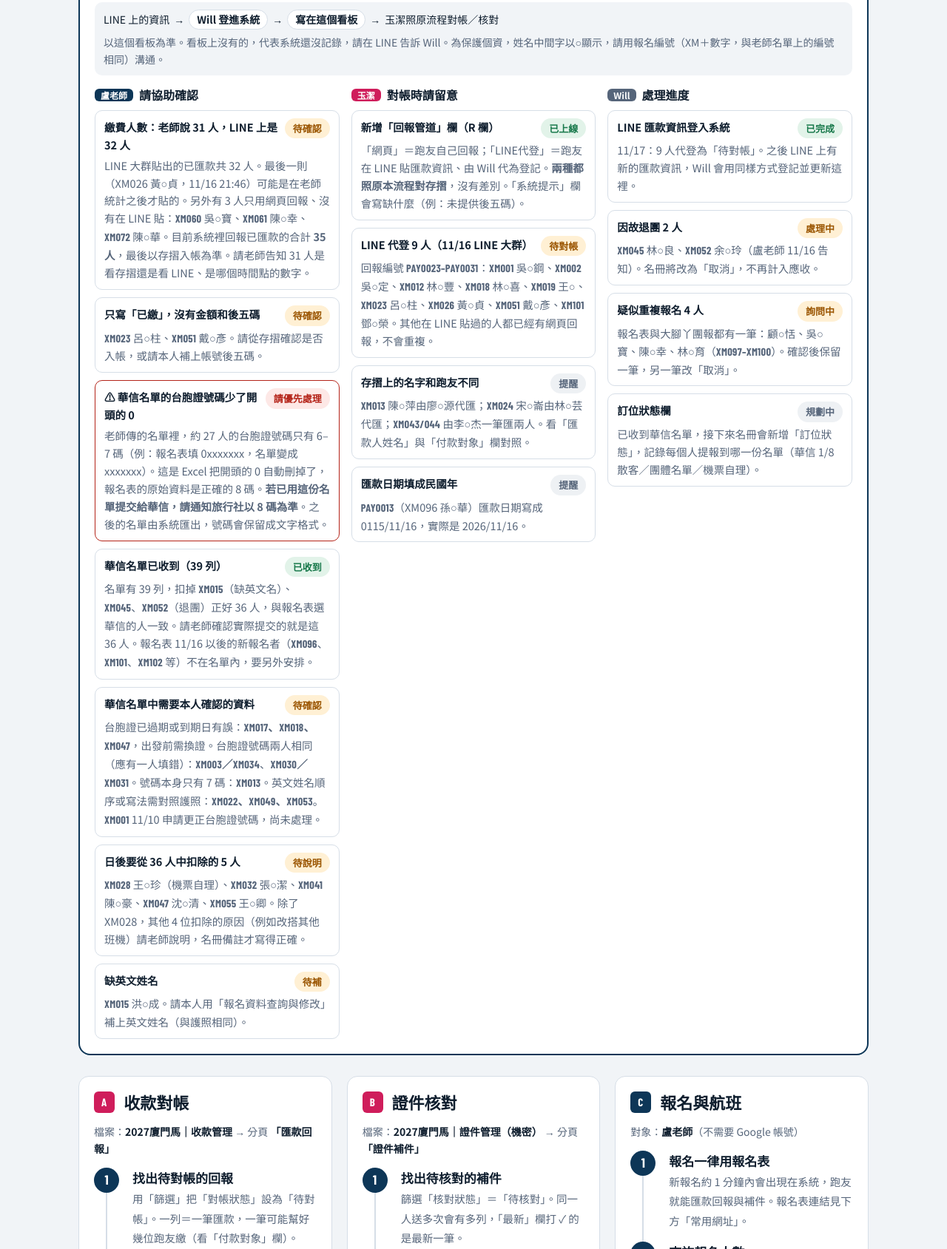
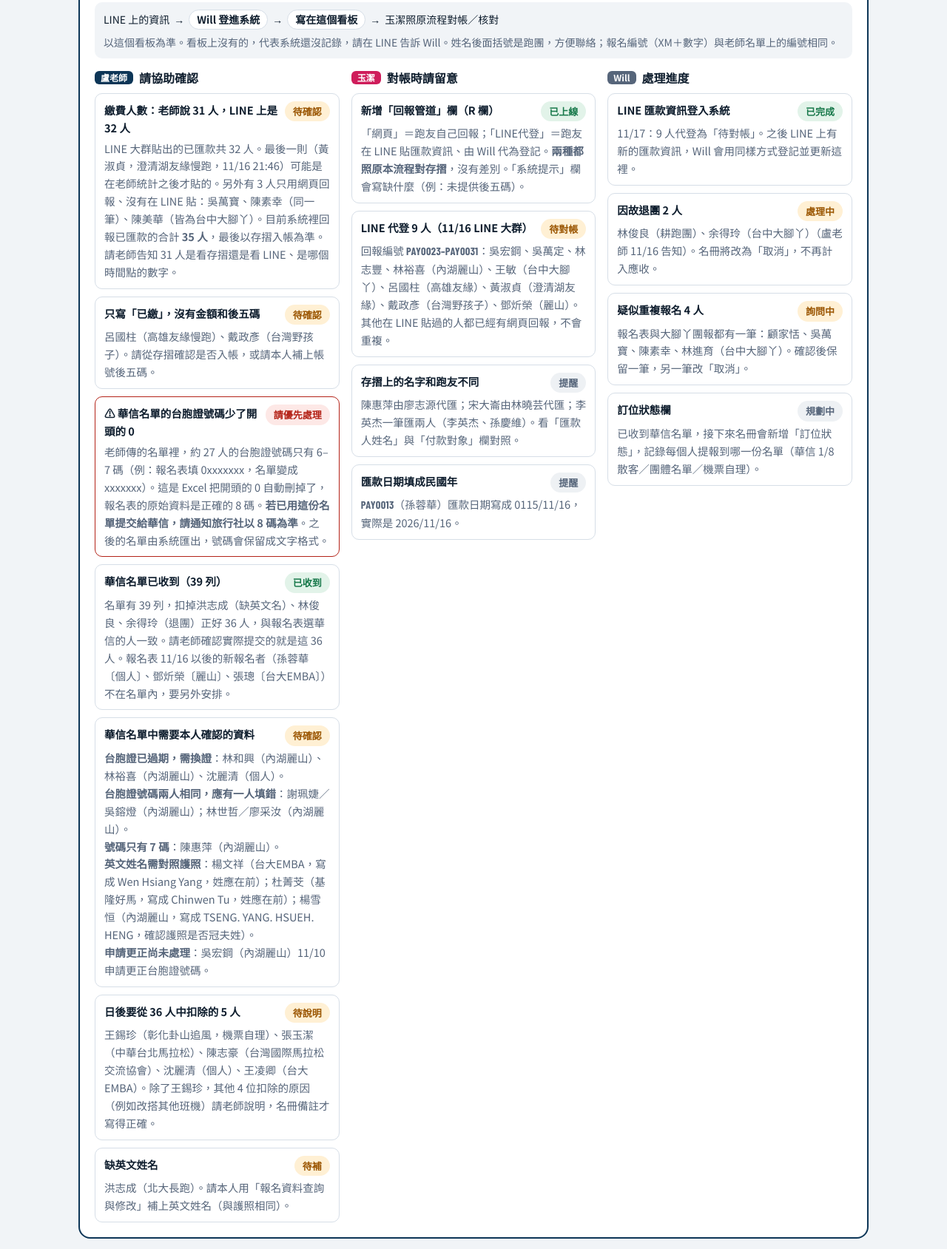
Before and after one commit to willleester/xiamen-2027, a plain HTML site: page staff.html in a window 1280 px wide. Shown: the part 287-1976 px from the top of the page at 74% size. Drawn offline with nearby package versions, Linux system fonts and the light colour scheme; a web font is replaced by a local one.

Commit message:
看板改為全名與跑團
Co-Authored-By: Claude Opus 5.5 <noreply@anthropic.com>

```diff
--- a/staff.html
+++ b/staff.html
@@ -125,25 +125,25 @@ footer .in{padding-block:0 32px}
       </div>
       <div class="flowline">
         <span>LINE 上的資訊</span>→<b>Will 登進系統</b>→<b>寫在這個看板</b>→<span>玉潔照原流程對帳／核對</span>
-        <span style="flex-basis:100%;color:var(--muted)">以這個看板為準。看板上沒有的，代表系統還沒記錄，請在 LINE 告訴 Will。為保護個資，姓名中間字以○顯示，請用報名編號（XM＋數字，與老師名單上的編號相同）溝通。</span>
+        <span style="flex-basis:100%;color:var(--muted)">以這個看板為準。看板上沒有的，代表系統還沒記錄，請在 LINE 告訴 Will。姓名後面括號是跑團，方便聯絡；報名編號（XM＋數字）與老師名單上的編號相同。</span>
       </div>
       <div class="cols">
         <div class="col t">
           <h3><span class="who2">盧老師</span>請協助確認</h3>
           <div class="item"><div class="t">繳費人數：老師說 31 人，LINE 上是 32 人<span class="chip c-wait">待確認</span></div>
-            <span class="d">LINE 大群貼出的已匯款共 32 人。最後一則（XM026 黃○貞，11/16 21:46）可能是在老師統計之後才貼的。另外有 3 人只用網頁回報、沒有在 LINE 貼：<span class="ids">XM060</span> 吳○寶、<span class="ids">XM061</span> 陳○幸、<span class="ids">XM072</span> 陳○華。目前系統裡回報已匯款的合計 <b>35 人</b>，最後以存摺入帳為準。請老師告知 31 人是看存摺還是看 LINE、是哪個時間點的數字。</span></div>
+            <span class="d">LINE 大群貼出的已匯款共 32 人。最後一則（黃淑貞，澄清湖友緣慢跑，11/16 21:46）可能是在老師統計之後才貼的。另外有 3 人只用網頁回報、沒有在 LINE 貼：吳萬寶、陳素幸（同一筆）、陳美華（皆為台中大腳丫）。目前系統裡回報已匯款的合計 <b>35 人</b>，最後以存摺入帳為準。請老師告知 31 人是看存摺還是看 LINE、是哪個時間點的數字。</span></div>
           <div class="item"><div class="t">只寫「已繳」，沒有金額和後五碼<span class="chip c-wait">待確認</span></div>
-            <span class="d"><span class="ids">XM023</span> 呂○柱、<span class="ids">XM051</span> 戴○彥。請從存摺確認是否入帳，或請本人補上帳號後五碼。</span></div>
+            <span class="d">呂國柱（高雄友緣慢跑）、戴政彥（台灣野孩子）。請從存摺確認是否入帳，或請本人補上帳號後五碼。</span></div>
           <div class="item" style="border-color:var(--err)"><div class="t">⚠ 華信名單的台胞證號碼少了開頭的 0<span class="chip c-bad">請優先處理</span></div>
             <span class="d">老師傳的名單裡，約 27 人的台胞證號碼只有 6–7 碼（例：報名表填 0xxxxxxx，名單變成 xxxxxxx）。這是 Excel 把開頭的 0 自動刪掉了，報名表的原始資料是正確的 8 碼。<b>若已用這份名單提交給華信，請通知旅行社以 8 碼為準</b>。之後的名單由系統匯出，號碼會保留成文字格式。</span></div>
           <div class="item"><div class="t">華信名單已收到（39 列）<span class="chip c-ok">已收到</span></div>
-            <span class="d">名單有 39 列，扣掉 <span class="ids">XM015</span>（缺英文名）、<span class="ids">XM045</span>、<span class="ids">XM052</span>（退團）正好 36 人，與報名表選華信的人一致。請老師確認實際提交的就是這 36 人。報名表 11/16 以後的新報名者（<span class="ids">XM096</span>、<span class="ids">XM101</span>、<span class="ids">XM102</span> 等）不在名單內，要另外安排。</span></div>
+            <span class="d">名單有 39 列，扣掉洪志成（缺英文名）、林俊良、余得玲（退團）正好 36 人，與報名表選華信的人一致。請老師確認實際提交的就是這 36 人。報名表 11/16 以後的新報名者（孫蓉華〔個人〕、鄧炘榮〔麗山〕、張璁〔台大EMBA〕）不在名單內，要另外安排。</span></div>
           <div class="item"><div class="t">華信名單中需要本人確認的資料<span class="chip c-wait">待確認</span></div>
-            <span class="d">台胞證已過期或到期日有誤：<span class="ids">XM017、XM018、XM047</span>，出發前需換證。台胞證號碼兩人相同（應有一人填錯）：<span class="ids">XM003／XM034</span>、<span class="ids">XM030／XM031</span>。號碼本身只有 7 碼：<span class="ids">XM013</span>。英文姓名順序或寫法需對照護照：<span class="ids">XM022、XM049、XM053</span>。<span class="ids">XM001</span> 11/10 申請更正台胞證號碼，尚未處理。</span></div>
+            <span class="d"><b>台胞證已過期，需換證</b>：林和興（內湖麗山）、林裕喜（內湖麗山）、沈麗清（個人）。<br><b>台胞證號碼兩人相同，應有一人填錯</b>：謝珮婕／吳鎔燈（內湖麗山）；林世哲／廖采汝（內湖麗山）。<br><b>號碼只有 7 碼</b>：陳惠萍（內湖麗山）。<br><b>英文姓名需對照護照</b>：楊文祥（台大EMBA，寫成 Wen Hsiang Yang，姓應在前）；杜菁芠（基隆好馬，寫成 Chinwen Tu，姓應在前）；楊雪恒（內湖麗山，寫成 TSENG. YANG. HSUEH. HENG，確認護照是否冠夫姓）。<br><b>申請更正尚未處理</b>：吳宏鋼（內湖麗山）11/10 申請更正台胞證號碼。</span></div>
           <div class="item"><div class="t">日後要從 36 人中扣除的 5 人<span class="chip c-wait">待說明</span></div>
-            <span class="d"><span class="ids">XM028</span> 王○珍（機票自理）、<span class="ids">XM032</span> 張○潔、<span class="ids">XM041</span> 陳○豪、<span class="ids">XM047</span> 沈○清、<span class="ids">XM055</span> 王○卿。除了 XM028，其他 4 位扣除的原因（例如改搭其他班機）請老師說明，名冊備註才寫得正確。</span></div>
+            <span class="d">王錫珍（彰化卦山追風，機票自理）、張玉潔（中華台北馬拉松）、陳志豪（台灣國際馬拉松交流協會）、沈麗清（個人）、王凌卿（台大EMBA）。除了王錫珍，其他 4 位扣除的原因（例如改搭其他班機）請老師說明，名冊備註才寫得正確。</span></div>
           <div class="item"><div class="t">缺英文姓名<span class="chip c-wait">待補</span></div>
-            <span class="d"><span class="ids">XM015</span> 洪○成。請本人用「報名資料查詢與修改」補上英文姓名（與護照相同）。</span></div>
+            <span class="d">洪志成（北大長跑）。請本人用「報名資料查詢與修改」補上英文姓名（與護照相同）。</span></div>
         </div>
 
         <div class="col y">
@@ -151,11 +151,11 @@ footer .in{padding-block:0 32px}
           <div class="item"><div class="t">新增「回報管道」欄（R 欄）<span class="chip c-ok">已上線</span></div>
             <span class="d">「網頁」＝跑友自己回報；「LINE代登」＝跑友在 LINE 貼匯款資訊、由 Will 代為登記。<b>兩種都照原本流程對存摺</b>，沒有差別。「系統提示」欄會寫缺什麼（例：未提供後五碼）。</span></div>
           <div class="item"><div class="t">LINE 代登 9 人（11/16 LINE 大群）<span class="chip c-wait">待對帳</span></div>
-            <span class="d">回報編號 <span class="ids">PAY0023–PAY0031</span>：<span class="ids">XM001</span> 吳○鋼、<span class="ids">XM002</span> 吳○定、<span class="ids">XM012</span> 林○豐、<span class="ids">XM018</span> 林○喜、<span class="ids">XM019</span> 王○、<span class="ids">XM023</span> 呂○柱、<span class="ids">XM026</span> 黃○貞、<span class="ids">XM051</span> 戴○彥、<span class="ids">XM101</span> 鄧○榮。其他在 LINE 貼過的人都已經有網頁回報，不會重複。</span></div>
+            <span class="d">回報編號 <span class="ids">PAY0023–PAY0031</span>：吳宏鋼、吳萬定、林志豐、林裕喜（內湖麗山）、王敏（台中大腳丫）、呂國柱（高雄友緣）、黃淑貞（澄清湖友緣）、戴政彥（台灣野孩子）、鄧炘榮（麗山）。其他在 LINE 貼過的人都已經有網頁回報，不會重複。</span></div>
           <div class="item"><div class="t">存摺上的名字和跑友不同<span class="chip c-off">提醒</span></div>
-            <span class="d"><span class="ids">XM013</span> 陳○萍由廖○源代匯；<span class="ids">XM024</span> 宋○崙由林○芸代匯；<span class="ids">XM043/044</span> 由李○杰一筆匯兩人。看「匯款人姓名」與「付款對象」欄對照。</span></div>
+            <span class="d">陳惠萍由廖志源代匯；宋大崙由林曉芸代匯；李英杰一筆匯兩人（李英杰、孫慶維）。看「匯款人姓名」與「付款對象」欄對照。</span></div>
           <div class="item"><div class="t">匯款日期填成民國年<span class="chip c-off">提醒</span></div>
-            <span class="d"><span class="ids">PAY0013</span>（XM096 孫○華）匯款日期寫成 0115/11/16，實際是 2026/11/16。</span></div>
+            <span class="d"><span class="ids">PAY0013</span>（孫蓉華）匯款日期寫成 0115/11/16，實際是 2026/11/16。</span></div>
         </div>
 
         <div class="col w">
@@ -163,9 +163,9 @@ footer .in{padding-block:0 32px}
           <div class="item"><div class="t">LINE 匯款資訊登入系統<span class="chip c-ok">已完成</span></div>
             <span class="d">11/17：9 人代登為「待對帳」。之後 LINE 上有新的匯款資訊，Will 會用同樣方式登記並更新這裡。</span></div>
           <div class="item"><div class="t">因故退團 2 人<span class="chip c-wait">處理中</span></div>
-            <span class="d"><span class="ids">XM045</span> 林○良、<span class="ids">XM052</span> 余○玲（盧老師 11/16 告知）。名冊將改為「取消」，不再計入應收。</span></div>
+            <span class="d">林俊良（耕跑團）、余得玲（台中大腳丫）（盧老師 11/16 告知）。名冊將改為「取消」，不再計入應收。</span></div>
           <div class="item"><div class="t">疑似重複報名 4 人<span class="chip c-wait">詢問中</span></div>
-            <span class="d">報名表與大腳丫團報都有一筆：顧○恬、吳○寶、陳○幸、林○育（<span class="ids">XM097–XM100</span>）。確認後保留一筆，另一筆改「取消」。</span></div>
+            <span class="d">報名表與大腳丫團報都有一筆：顧家恬、吳萬寶、陳素幸、林進育（台中大腳丫）。確認後保留一筆，另一筆改「取消」。</span></div>
           <div class="item"><div class="t">訂位狀態欄<span class="chip c-off">規劃中</span></div>
             <span class="d">已收到華信名單，接下來名冊會新增「訂位狀態」，記錄每個人提報到哪一份名單（華信 1/8 散客／團體名單／機票自理）。</span></div>
         </div>
```
